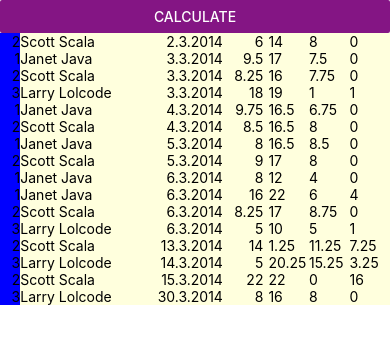
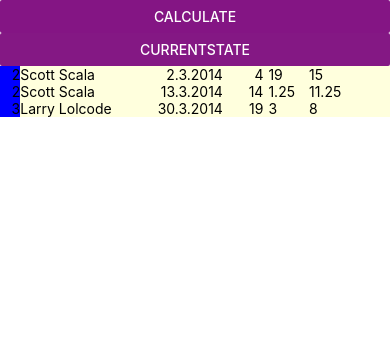
Before and after one commit to Aleksefo/rn-salary-calculator, a React Native app: screen / in a window 390 px wide. Shown: the top 344 px of the page. Built offline with nearby package versions, Linux system fonts and the light colour scheme.

Commit message:
Splash screen and app icon added, total evening hours per user calculated

```diff
--- a/App.js
+++ b/App.js
@@ -6,31 +6,34 @@ export default class App extends React.Component {
 
 	state = {
 		modalVisible: false,
+		currentDate: '',
+		users: {}
 	}
 
 	RateHourly = 3.75
 	RateEvening = 1.15
 
 	csvData = 'Person_Name,Person_ID,Date,Start,End\n' +
-		'Scott Scala,2,2.3.2014,6:00,14:00\n' +
-		'Janet Java,1,3.3.2014,9:30,17:00\n' +
-		'Scott Scala,2,3.3.2014,8:15,16:00\n' +
-		'Larry Lolcode,3,3.3.2014,18:00,19:00\n' +
-		'Janet Java,1,4.3.2014,9:45,16:30\n' +
-		'Scott Scala,2,4.3.2014,8:30,16:30\n' +
-		'Janet Java,1,5.3.2014,8:00,16:30\n' +
-		'Scott Scala,2,5.3.2014,9:00,17:00\n' +
-		'Janet Java,1,6.3.2014,8:00,12:00\n' +
-		'Janet Java,1,6.3.2014,16:00,22:00\n' +
-		'Scott Scala,2,6.3.2014,8:15,17:00\n' +
-		'Larry Lolcode,3,6.3.2014,5:00,10:00\n' +
+		'Scott Scala,2,2.3.2014,4:00,19:00\n' +
+		// 'Janet Java,1,3.3.2014,9:30,17:00\n' +
+		// 'Scott Scala,2,3.3.2014,8:15,16:00\n' +
+		// 'Larry Lolcode,3,3.3.2014,18:00,19:00\n' +
+		// 'Janet Java,1,4.3.2014,9:45,16:30\n' +
+		// 'Scott Scala,2,4.3.2014,8:30,16:30\n' +
+		// 'Janet Java,1,5.3.2014,8:00,16:30\n' +
+		// 'Scott Scala,2,5.3.2014,9:00,17:00\n' +
+		// 'Janet Java,1,6.3.2014,8:00,12:00\n' +
+		// 'Janet Java,1,6.3.2014,16:00,22:00\n' +
+		// 'Scott Scala,2,6.3.2014,8:15,17:00\n' +
+		// 'Larry Lolcode,3,6.3.2014,5:00,10:00\n' +
 		'Scott Scala,2,13.3.2014,14:00,1:15\n' +
-		'Larry Lolcode,3,14.3.2014,5:00,20:15\n' +
-		'Scott Scala,2,15.3.2014,22:00,22:00\n' +
-		'Larry Lolcode,3,30.3.2014,8:00,16:00'
+		// 'Larry Lolcode,3,14.3.2014,5:00,20:15\n' +
+		// 'Scott Scala,2,15.3.2014,22:00,22:00\n' +
+		'Larry Lolcode,3,30.3.2014,19:00,03:00'
 
 	setModalVisible(visible) {
 		this.setState({modalVisible: visible});
+		console.log(this.state.users)
 	}
 
 	loadCSV() {
@@ -45,6 +48,42 @@ export default class App extends React.Component {
 		return parsed.data
 	}
 
+	renderNews() {
+		let objs = {}
+		let eveningHours
+		let dailyEveningHours
+		this.loadCSV().map(entry => {
+			eveningHours = this.calculateEveningHours(this.timeToDecimal(entry.Start), this.timeToDecimal(entry.End), entry.Person_ID)
+			console.log('eveningHours: ', eveningHours)
+
+			if (objs[entry.Person_ID] === undefined) {
+				// dailyEveningHours = this.state.users[id].dailyEveningHours ? newObj[id].dailyEveningHours + eveningHours : eveningHours
+				dailyEveningHours = eveningHours
+			} else {
+				dailyEveningHours = objs[entry.Person_ID].dailyEveningHours + eveningHours
+			}
+			objs[entry.Person_ID] = {dailyEveningHours}
+			console.log('Calculated Object: ', objs)
+			// objs.push({})
+		})
+	}
+
+// 	let newObj = {...this.state.users}
+// 	if( this.state.users[id]  === undefined ) {
+// 	// dailyEveningHours = this.state.users[id].dailyEveningHours ? newObj[id].dailyEveningHours + eveningHours : eveningHours
+// 	dailyEveningHours = eveningHours
+// } else {
+// 	dailyEveningHours = newObj[id].dailyEveningHours + eveningHours
+// }
+// newObj[id] = {dailyEveningHours}
+// // this.setState({ users: newObj })
+// this.setState(function(currentState) {
+// 	if( this.state.users[id]  === undefined ) {
+// 		return {users: newObj}
+// 	} return {users: currentState.users[id].dailyEveningHours + eveningHours}
+// })
+// console.log('eveningHours Object: ', newObj)
+
 	timeToDecimal(t) {
 		let arr = t.split(':');
 		return parseFloat(parseInt(arr[0], 10) + '.' + parseInt((arr[1] / 6) * 10, 10));
@@ -55,29 +94,33 @@ export default class App extends React.Component {
 		return end + (end < start ? 24 : 0) - start
 	}
 
-	calculateEveningHours(start, end) {
-		let EveningHours = 0
+	calculateEveningHours(start, end, id) {
+		let eveningHours = 0
 		// console.log('NextEntry: ', start, end)
 		end = end + (end < start ? 24 : 0)
 		// console.log('newEnd: ',end)
 		if (30 > end && end > 18) {
-			EveningHours += end - ( start > 18 ? (18 *2 - start ) : 18 )
+			eveningHours += end - ( start > 18 ? (18 * 2 - start ) : 18 )
 			// console.log('30 > end > 18: ',EveningHours)
 		}
 		if (start > 18) {
-			EveningHours += 24 + 6 - start
+			eveningHours += 24 + 6 - start
 			// console.log('start > 18: ',EveningHours)
 		}
 		if (start < 6) {
-			EveningHours += 6 - start
+			eveningHours += 6 - start
 			// console.log('start < 6: ',EveningHours)
 		}
-		// console.log('endEntry: ',EveningHours)
-		return EveningHours
+		return eveningHours
 	}
 
-	calculateOvertimeHours(start, end) {
-		return end + (end < start ? 24 : 0) - start
+	calculateOvertimeHours(id, date, hours) {
+		if (date !== this.state.currentDate) {
+			this.setState({currentDate: date})
+			//code
+		} else {
+			// let previousState = this.state.
+		}
 	}
 
 
@@ -106,14 +149,23 @@ export default class App extends React.Component {
 					</Modal>
 				</View>
 				<Button
-					onPress={() => this.setModalVisible(true)}
+					// onPress={() => this.setModalVisible(true)}
+					onPress={() => this.renderNews()}
 					title="Calculate"
 					color="#841584"
+					accessibilityLabel="Learn more about this purple button"
+				/>
+				<Button
+					// onPress={() => this.setModalVisible(true)}
+					onPress={() => console.log(this.state)}
+					title="CurrentState"
+					color="#841884"
 					accessibilityLabel="Learn more about this purple button"
 				/>
 				<FlatList
 
 					data={this.loadCSV()}
+					// keyExtractor={item => item.Date}
 					renderItem={({item}) =>
 						<View style={styles.container}>
 							<Text style={{
@@ -130,7 +182,10 @@ export default class App extends React.Component {
 							<Text style={{flex: 1}}>{this.timeToDecimal(item.End)}</Text>
 							<Text
 								style={{flex: 1}}>{this.calculateTotalHours(this.timeToDecimal(item.Start), this.timeToDecimal(item.End))}</Text>
-							<Text style={{flex: 1}}>{this.calculateEveningHours(this.timeToDecimal(item.Start), this.timeToDecimal(item.End))}</Text>
+							<Text
+								style={{flex: 1}}>{() => this.calculateEveningHours(this.timeToDecimal(item.Start), this.timeToDecimal(item.End), item.Person_ID)}</Text>
+							{/*<Text*/}
+							{/*style={{flex: 1}}>{this.calculateOvertimeHours(item.Person_ID, item.Date, this.calculateTotalHours(this.timeToDecimal(item.Start), this.timeToDecimal(item.End)))}</Text>*/}
 						</View>
 
 					}
```
Also changed, not shown: assets/icons/app-icon.png, assets/icons/loading-icon.png.
